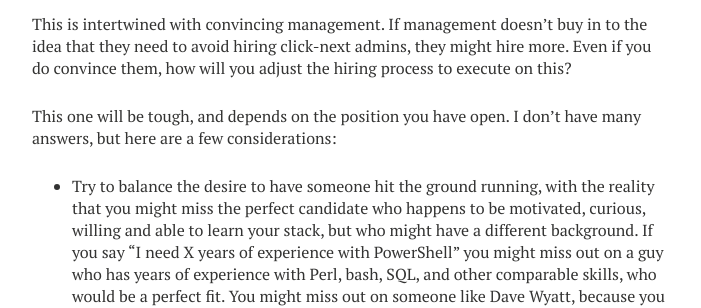
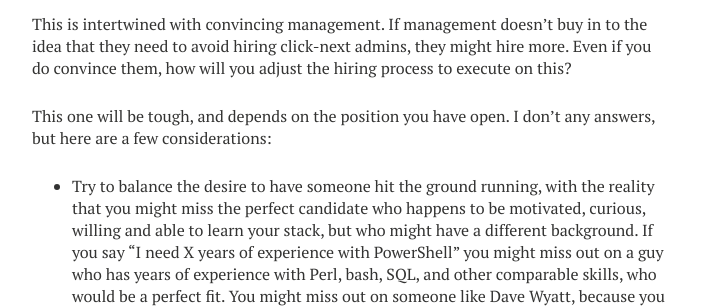
Before and after one commit to RamblingCookieMonster/RamblingCookieMonster.github.io, a Jekyll site: the page built from _posts/2015-05-03-Dealing-With-The-Click-Next-Admin.md, in a window 1280 px wide and 900 px high, scrolled down 2707 px. Shown: the part 155-463 px from the top of the window, without its empty margins (288-989 px from the left). Built offline with Jekyll 4.4.1, drawn with Linux system fonts in a browser that asks for light colours; nearby versions of some CDN libraries; comment, search, counter and statistics services are not loaded.

Commit message:
s/many/any

```diff
--- a/_posts/2015-05-03-Dealing-With-The-Click-Next-Admin.md
+++ b/_posts/2015-05-03-Dealing-With-The-Click-Next-Admin.md
@@ -71,7 +71,7 @@ There are likely more ways to convince management, and different methods might b
 
 This is intertwined with convincing management. If management doesn't buy in to the idea that they need to avoid hiring click-next admins, they might hire more. Even if you do convince them, how will you adjust the hiring process to execute on this?
 
-This one will be tough, and depends on the position you have open. I don't have many answers, but here are a few considerations:
+This one will be tough, and depends on the position you have open. I don't any answers, but here are a few considerations:
 
 * Try to balance the desire to have someone hit the ground running, with the reality that you might miss the perfect candidate who happens to be motivated, curious, willing and able to learn your stack, but who might have a different background. If you say "I need X years of experience with PowerShell" you might miss out on a guy who has years of experience with Perl, bash, SQL, and other comparable skills, who would be a perfect fit. You might miss out on someone like Dave Wyatt, because you focused on a specific requirement like SQL Server experience.
 * Have an interview process that can weed out impostors. I've heard some of the worst laggards claim that they could script. I've seen folks who get confused by the verb-noun convention claim that they are proficient with PowerShell.
```
